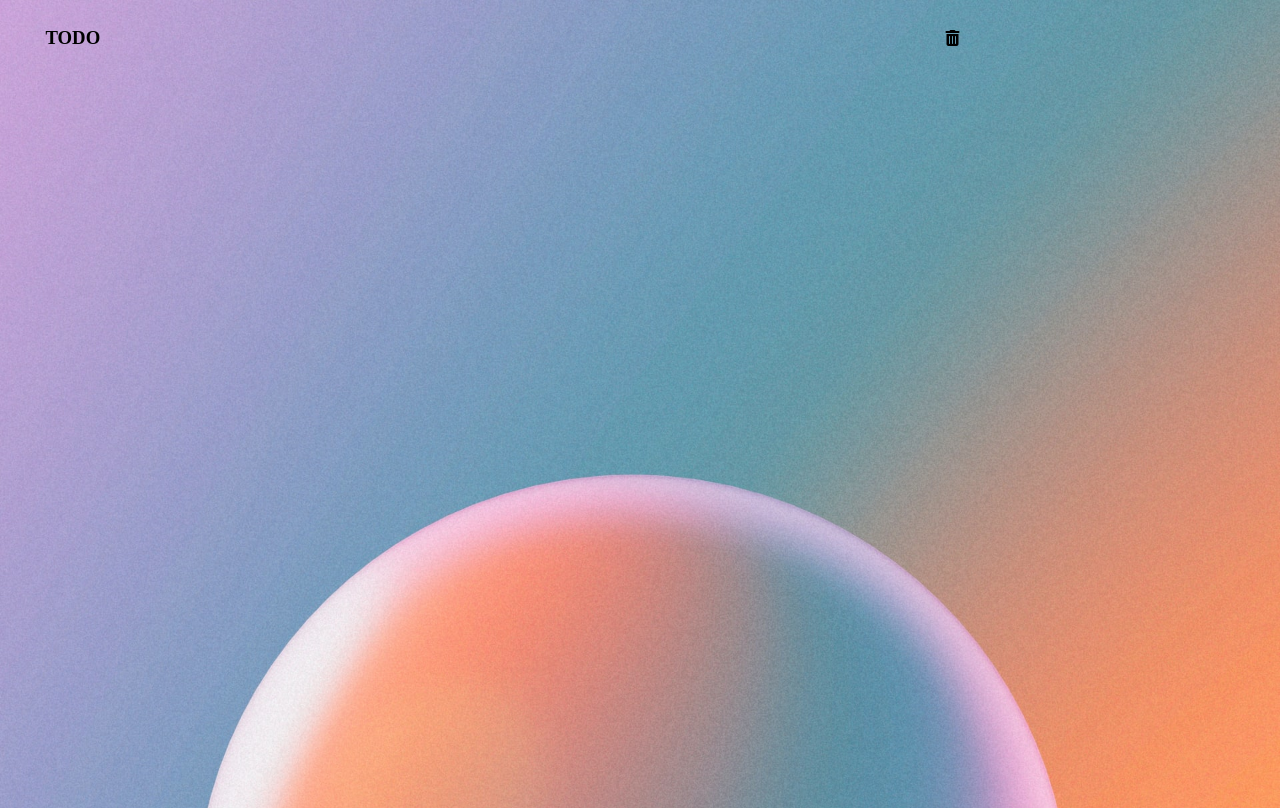
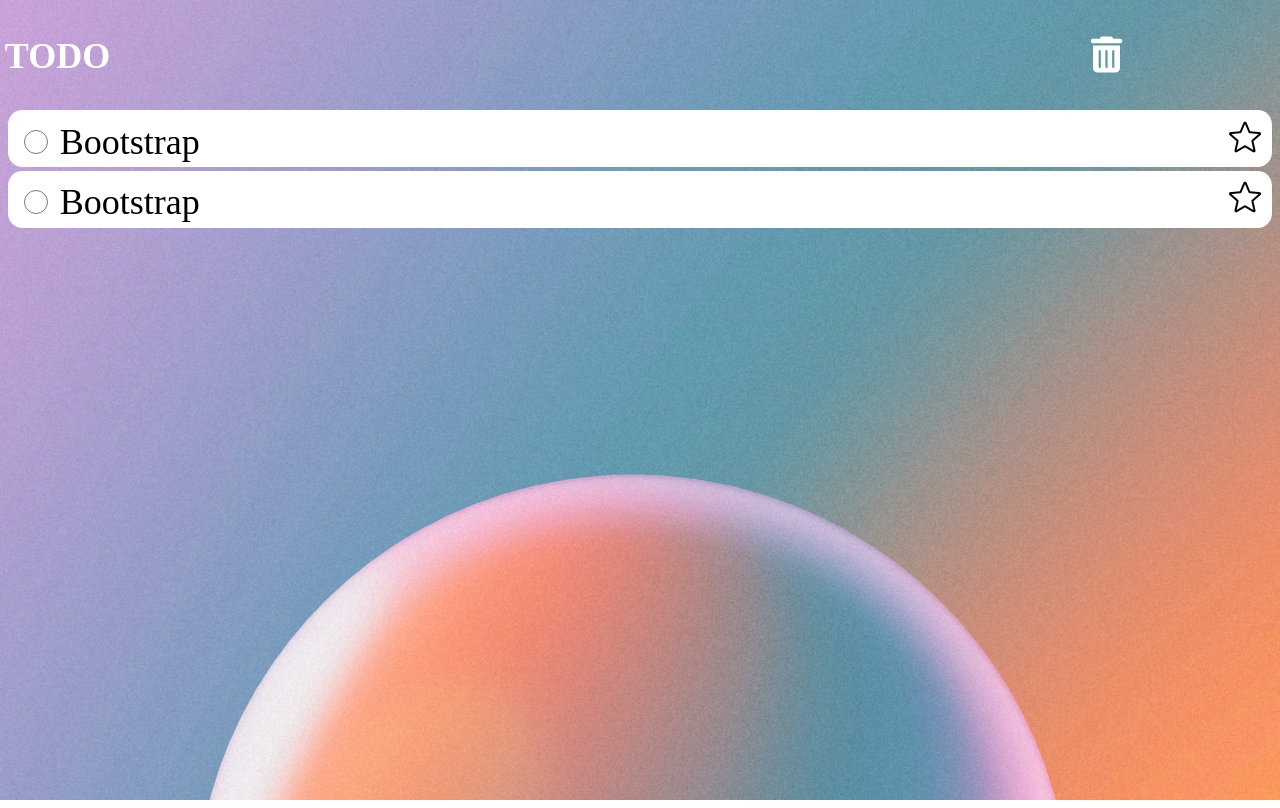
Before and after one commit to d-code-h/microsoft_todo, a plain HTML site: page index.html in a window 1280 px wide. Drawn offline with Linux system fonts and the light colour scheme.

Commit message:
Generate a Todo

```diff
--- a/css/style.css
+++ b/css/style.css
@@ -5,13 +5,39 @@ body, html {
 
 body {
   box-sizing: border-box;
-  font-size: 100%;
+  font-size: 150%;
+  margin: 0;
+  padding: 0.2em;
   background-image: url("/images/5.jpg");
   background-size: cover;
 }
 
+h1, i{
+  font-size: 1.5em;
+  color: #fff;
+}
 h1 {
   display: inline-block;
-  width: 70%;
-  margin-left: 2em;
+  width: 85%;
 }
+p {
+  background-color: #fff;
+  padding: 0.3em;
+  height: 1em;
+  font-size: 1.5em;
+  border-radius: 0.4em;
+  margin: 0.2rem;
+}
+p input {
+  font-size: 1.5rem;
+  height: 1em;
+  width: 1em;
+}
+img {
+  width: 2rem;
+  height: 2rem;
+  float: right;
+}
+.fa-star {
+
+}
--- a/index.html
+++ b/index.html
@@ -10,12 +10,23 @@
 
 <body>
   <article>
-    <section>
+    <header>
       <h1>TODO</h1>
       <i class="fa fa-trash-can"></i>
+    </header>
+    <section>
+      <p>
+        <input type="radio" name="status" id="status" />
+        <span>Bootstrap</span>
+      <img src="/images/star.png" alt="A star icon" />
+      </p>
+      <p>
+        <input type="radio" name="status" id="status" />
+        <span>Bootstrap</span>
+      <img src="/images/star.png" alt="A star icon" />
+      </p>
     </section>
   </article>
-
 <script src="./js/script.js">
 </script>
 </body>
```
Also changed, not shown: images/star.png (added).
